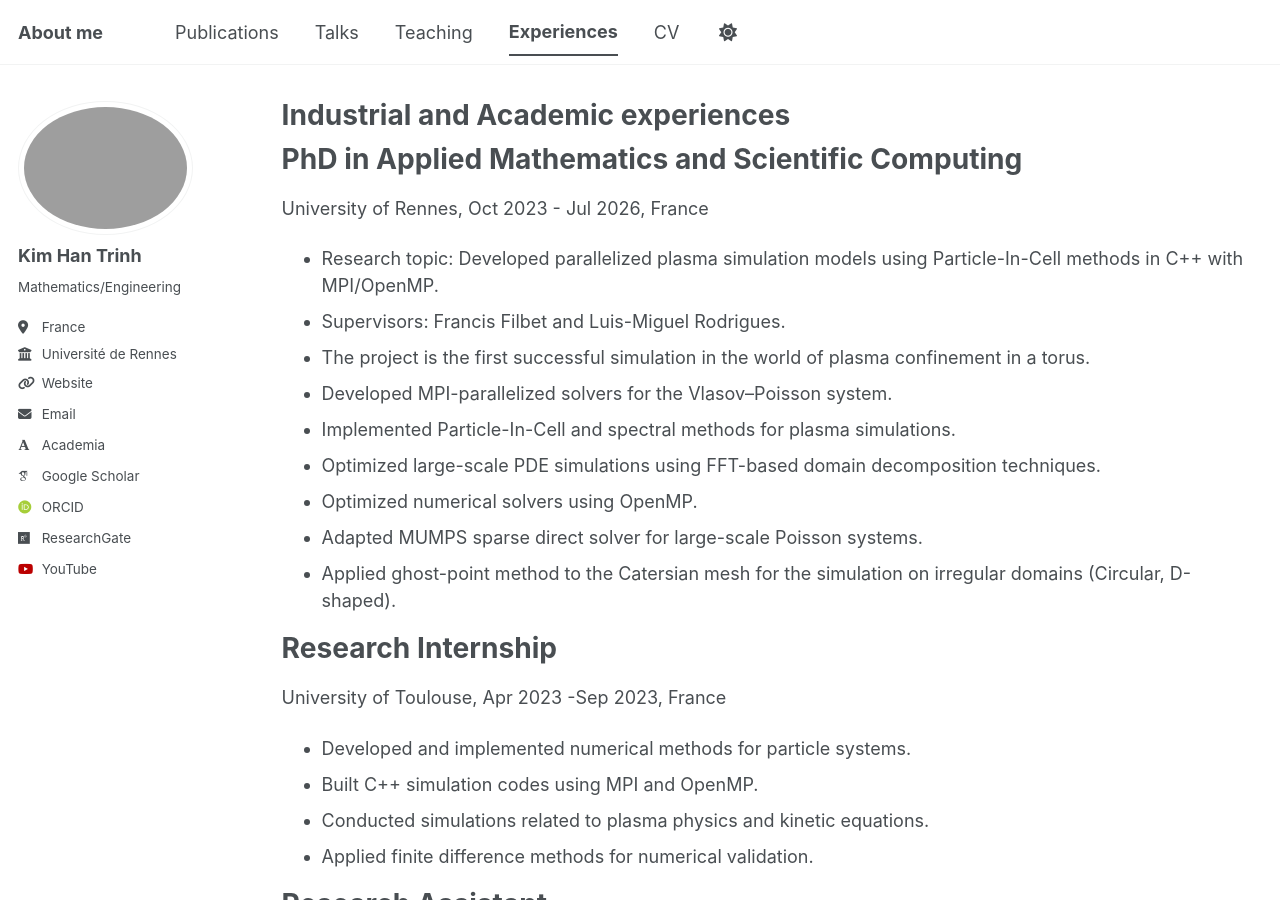
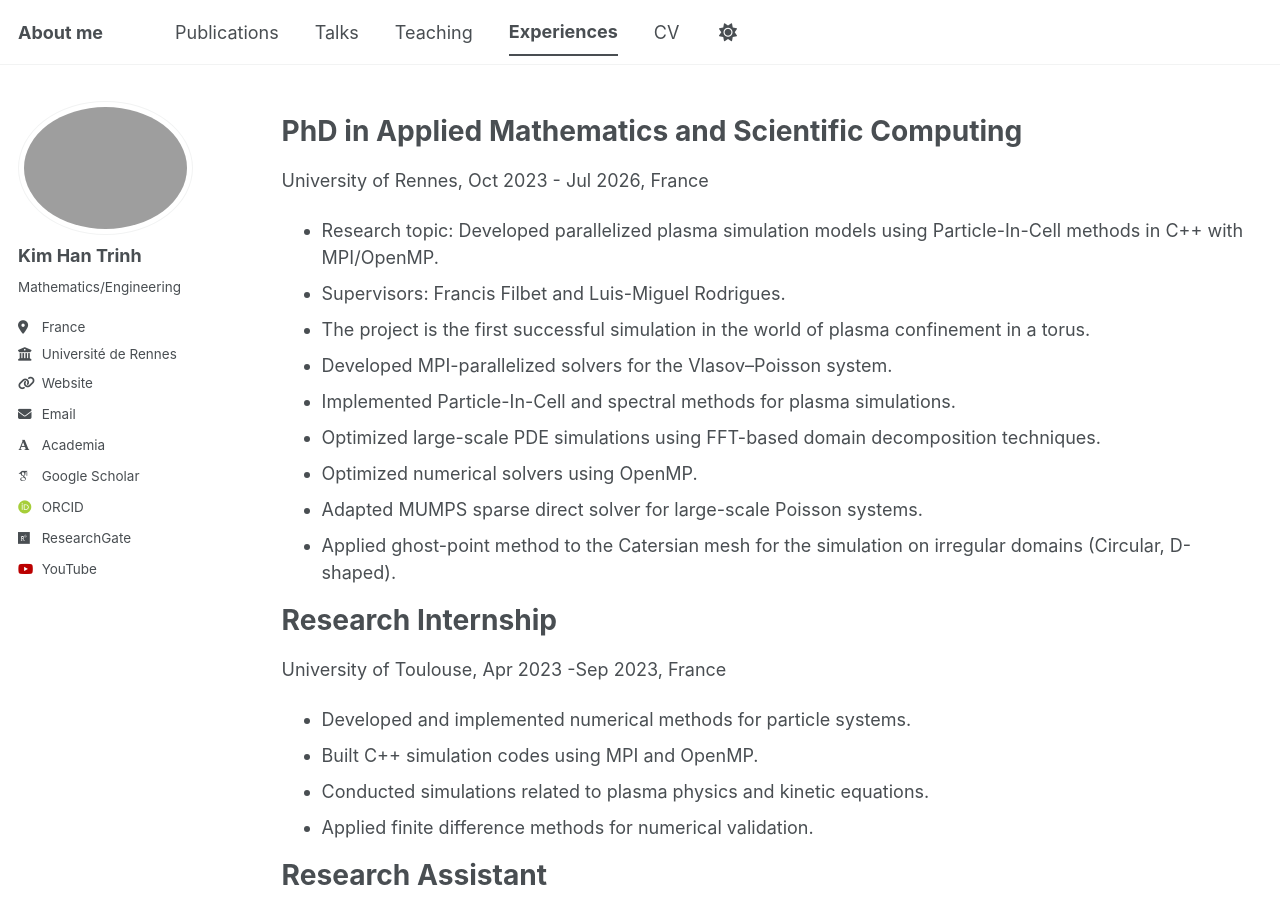
Before and after one commit to khtrinh96/khtrinh96.github.io, a Jekyll site: the page built from _pages/year-archive.md, in a window 1280 px wide and 900 px high. Built offline with Jekyll 4.4.1, drawn with Linux system fonts in a browser that asks for light colours; some web fonts are replaced; a script bundle is joined from its source files by our own code; library files that are not in the unit come from our copies.

Commit message:
Update year-archive.md

```diff
--- a/_pages/year-archive.md
+++ b/_pages/year-archive.md
@@ -1,7 +1,7 @@
 ---
 layout: archive
 permalink: /year-archive/
-title: "Industrial and Academic experiences"
+title: ""
 author_profile: true
 ---
 
```
